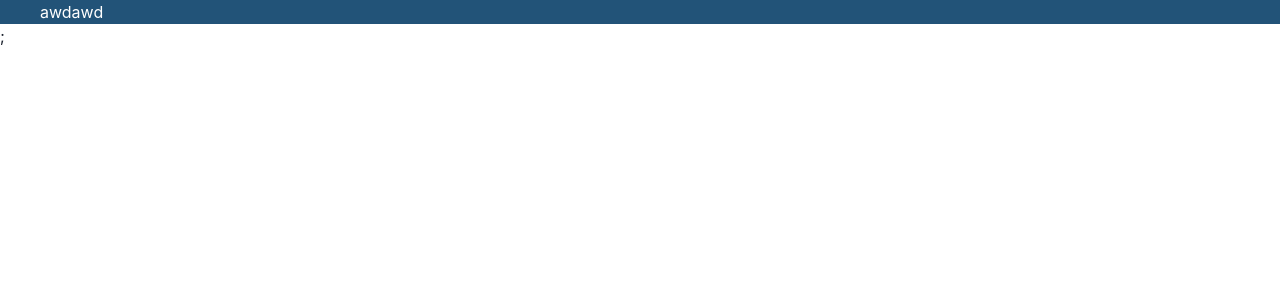
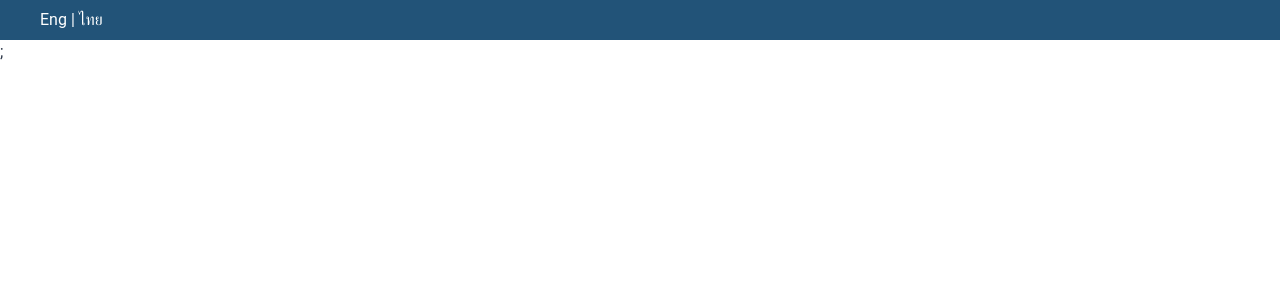
Before and after one commit to china555/Senior-Project, a Next.js app in the folder Hearths/frontend/: page / in a window 1280 px wide. Shown: the top 300 px of the page. Built offline with nearby package versions, Linux system fonts and the light colour scheme.

Commit message:
set up theme successful

```diff
--- a/Hearths/frontend/components/common/maxwidth.tsx
+++ b/Hearths/frontend/components/common/HeartsContainer.tsx
@@ -4,11 +4,11 @@ interface MyProps {
   children?: React.ReactNode;
 }
 
-const MaxWidth: React.FunctionComponent<MyProps> = (props) => {
+const HeartsContainer: React.FunctionComponent<MyProps> = (props) => {
   return (
     <Box maxWidth={{ base: "100%", xl: "1200px" }} mx="auto">
       {props.children}
     </Box>
   );
 };
-export default MaxWidth;
+export default HeartsContainer;
--- a/Hearths/frontend/components/topmenu/index.tsx
+++ b/Hearths/frontend/components/topmenu/index.tsx
@@ -1,10 +1,14 @@
 import { Box } from "@chakra-ui/react";
-import MaxWidth from "../common/maxwidth";
+import HeartsContainer from "../common/HeartsContainer";
 
 const TopMenu = () => {
   return (
-    <Box bg="#225378" color="white">
-      <MaxWidth>awdawd</MaxWidth>
+    <Box bg="PrimaryColor.900" color="white">
+      <HeartsContainer>
+        <Box display="flex" justifyContent="space-between" py="2">
+          Eng | ไทย
+        </Box>
+      </HeartsContainer>
     </Box>
   );
 };
--- a/Hearths/frontend/pages/_app.tsx
+++ b/Hearths/frontend/pages/_app.tsx
@@ -1,10 +1,10 @@
 import "../styles/globals.css";
 import type { AppProps } from "next/app";
 import { ChakraProvider } from "@chakra-ui/react";
-
+import { theme } from "../utils/";
 function MyApp({ Component, pageProps }: AppProps) {
   return (
-    <ChakraProvider>
+    <ChakraProvider theme={theme}>
       <Component {...pageProps} />;
     </ChakraProvider>
   );
--- /dev/null
+++ b/Hearths/frontend/utils/index.ts
@@ -0,0 +1 @@
+export * from "./theme";
--- /dev/null
+++ b/Hearths/frontend/utils/theme.ts
@@ -0,0 +1,28 @@
+import { extendTheme } from "@chakra-ui/react";
+// 2. Extend the theme to include custom colors, fonts, etc
+const colors = {
+  PrimaryColor: {
+    900: "#225378",
+    800: "#4D7C97",
+    bg: "#CBD8DB",
+  },
+  SecondaryColor: "#FF7A00",
+};
+
+const fonts = {
+  body: "Roboto, sans-serif",
+};
+
+const styles = {
+  global: {
+    body: {
+      bg: "white",
+      color: "#2d3748",
+    },
+    a: {
+      textDecoration: "none",
+      color: "#2d3748",
+    },
+  },
+};
+export const theme = extendTheme({ colors, fonts, styles });
```
